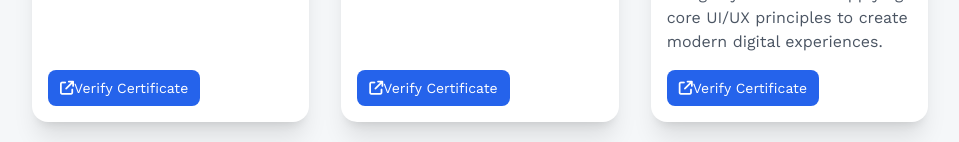
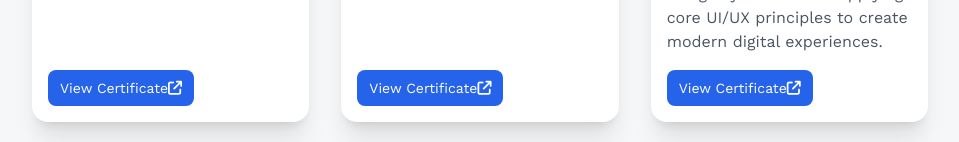
Before and after one commit to GourangaDasSamrat/3d-react-portfolio-2, a React (Vite) app: page /certifications in a window 1280 px wide. Shown: the part 810-952 px from the top of the page, without its empty margins (160-1119 px from the left). Built offline with nearby package versions, Linux system fonts and the light colour scheme; no server answers.

Commit message:
Update Certifications.jsx

```diff
--- a/src/pages/Certifications.jsx
+++ b/src/pages/Certifications.jsx
@@ -281,8 +281,8 @@ const Certifications = () => {
               animate={{ opacity: 1, y: 0 }}
               transition={{ duration: 0.3, delay: 1.8 + index * 0.2 }}
             >
+              View Certificate
               <i className="fas fa-external-link"></i>
-              Verify Certificate
             </motion.a>
           </motion.div>
         ))}
```
